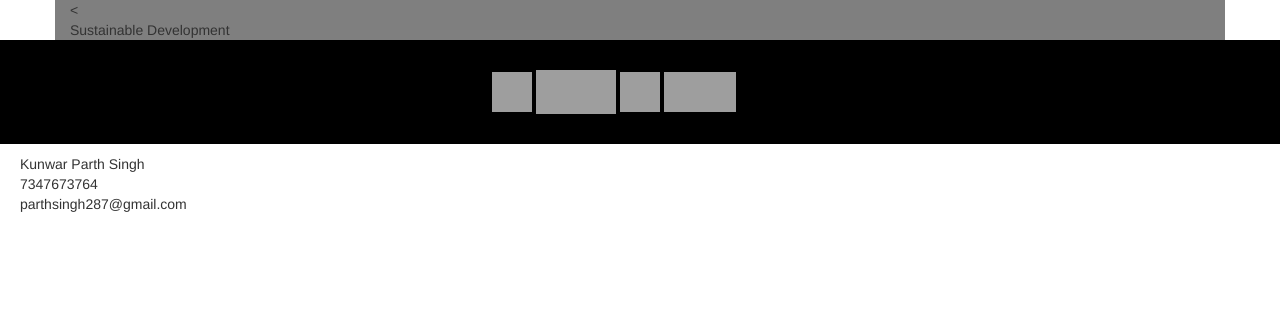
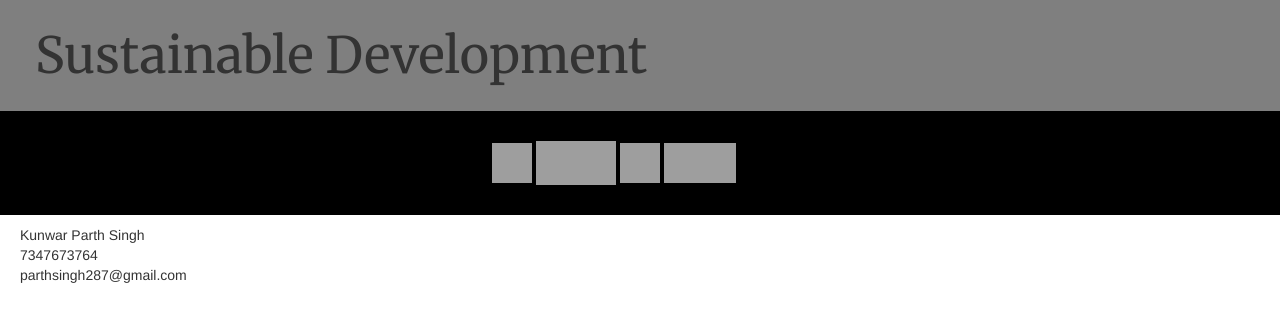
Before and after one commit to kSinghParth/MozillaWebMakerParty, a Flask app: page / in a window 1280 px wide. Shown: the top 322 px of the page. Run offline with Flask 2, Linux system fonts and the light colour scheme; some libraries are stand-ins or nearby versions; grey boxes are pictures that could not be loaded.

Commit message:
Ading Header Bar

```diff
--- a/app/templates/Styling.css
+++ b/app/templates/Styling.css
@@ -1,5 +1,13 @@
 div.container{
 	background-color: rgba(0,0,0,0.5);
+	margin: 0px;
+	width: 100%;
+
+}
+#header{
+	font-family: Merriweather;
+	padding: 20px;
+	font-size: 50px;
 }
 
 
--- a/app/templates/index.html
+++ b/app/templates/index.html
@@ -6,13 +6,15 @@
 
 <link rel="stylesheet" type="text/css" href="https://maxcdn.bootstrapcdn.com/bootstrap/3.3.7/css/bootstrap.min.css">
 <link rel="stylesheet" type="text/css" href="Styling.css">
+<link href="https://fonts.googleapis.com/css?family=Merriweather" rel="stylesheet">
+
 
 </style>
   <title> Sustainable Development </title>
 </head>
 <body>
     <div class="container">
-    	<<header id="header" class="">
+    	<header id="header" class="">
     	Sustainable Development
 
     	</header><!-- /header -->
```
Also changed, not shown: 2 other files.
